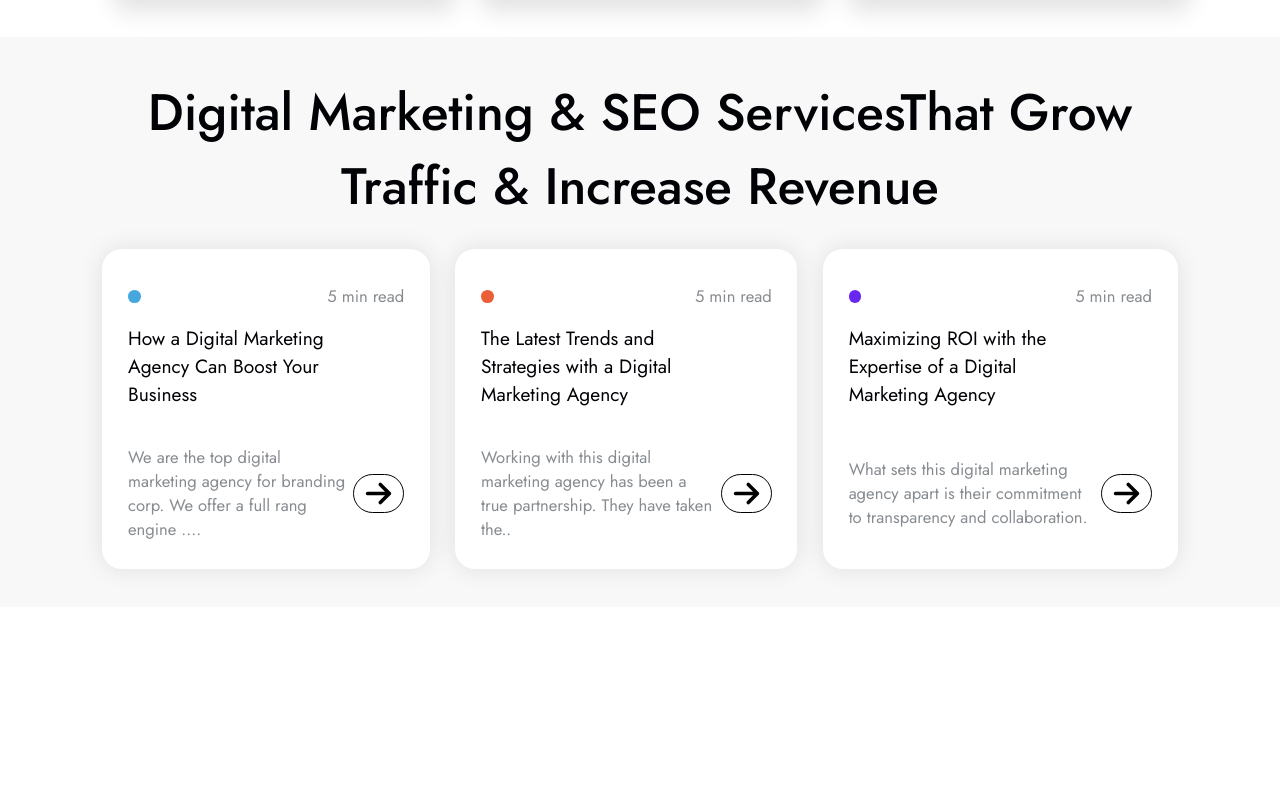
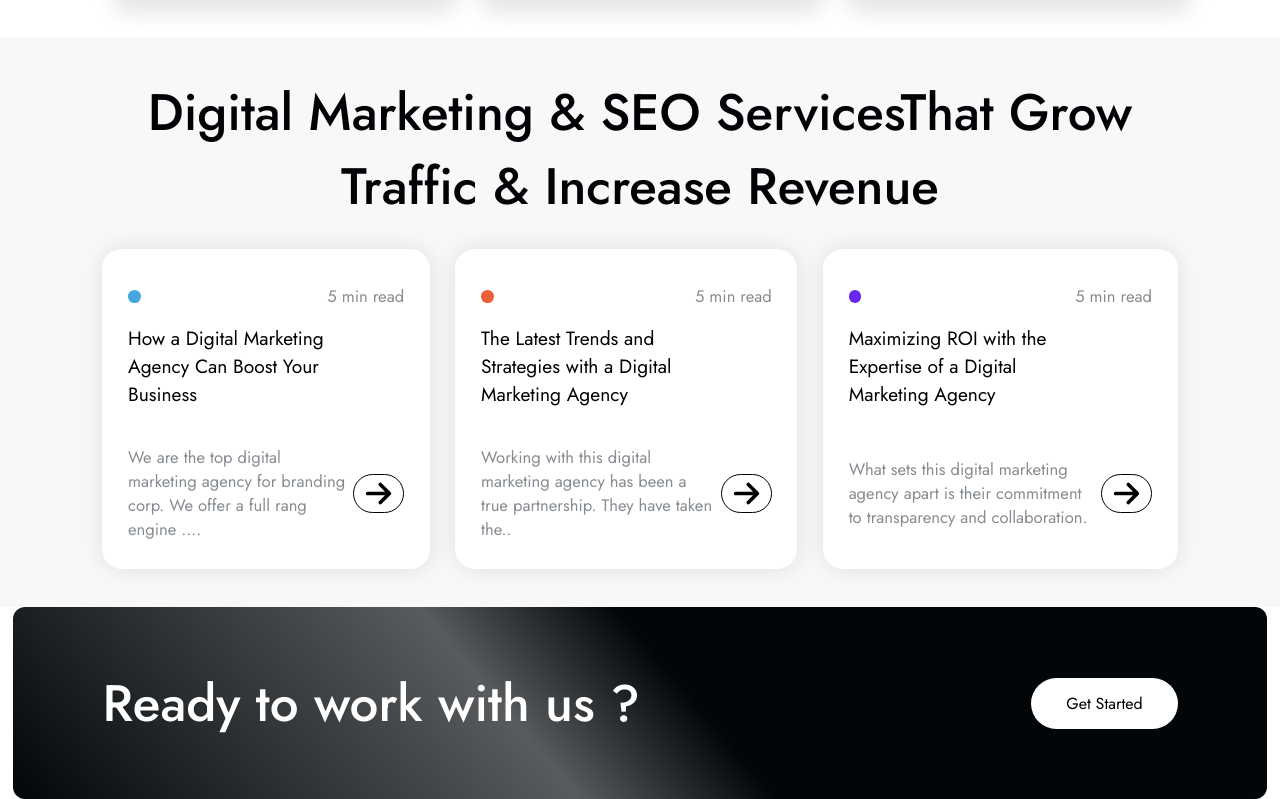
Before and after one commit to Shivam-GLA/iquincesoft, a React (Vite) app: page / in a window 1280 px wide. Shown: the part 4328-5127 px from the top of the page. Before the commit the page ends 4935 px from the top, so only its background shows below. Built offline with nearby package versions, Linux system fonts and the light colour scheme.

Commit message:
adding WorkWithUs section

```diff
--- a/src/components/Home.jsx
+++ b/src/components/Home.jsx
@@ -7,6 +7,7 @@ import ChooseUs from './ChooseUs.jsx';
 import Result from './Result.jsx';
 import GreatWork from './GreatWork.jsx';
 import Seo from './Seo.jsx';
+import WorkWithUs from './workWithUs.jsx';
 
 
 function Home() {
@@ -45,6 +46,7 @@ function Home() {
             <Result />
             <GreatWork />
             <Seo />
+            <WorkWithUs />
         </>
     )
 }
--- /dev/null
+++ b/src/components/WorkWithUs.jsx
@@ -0,0 +1,14 @@
+import '../css/workWithUs.css';
+
+function WorkWithUs() {
+    return (
+        <>
+            <section id="work">
+                <h1 className="heading">Ready to work with us ?</h1>
+                <button className="btn">Get Started</button>
+            </section>
+        </>
+    )
+}
+
+export default WorkWithUs
--- /dev/null
+++ b/src/css/workWithUs.css
@@ -0,0 +1,17 @@
+#work {
+    font-family: var(--font1);
+    height: 15vw;
+    color: white;
+    display: flex;
+    justify-content: space-between;
+    align-items: center;
+    background: RGBA(2, 6, 9, 1);
+    background: linear-gradient(50deg, rgba(2, 6, 9, 1) 0%, rgba(2, 6, 9, 0.66) 40%, rgba(2, 6, 9, 1) 54%);
+    padding: 7vw;
+    border-radius: 12px;
+    margin: 0 1vw;
+}
+
+#work h1.heading {
+    color: white;
+}
```
